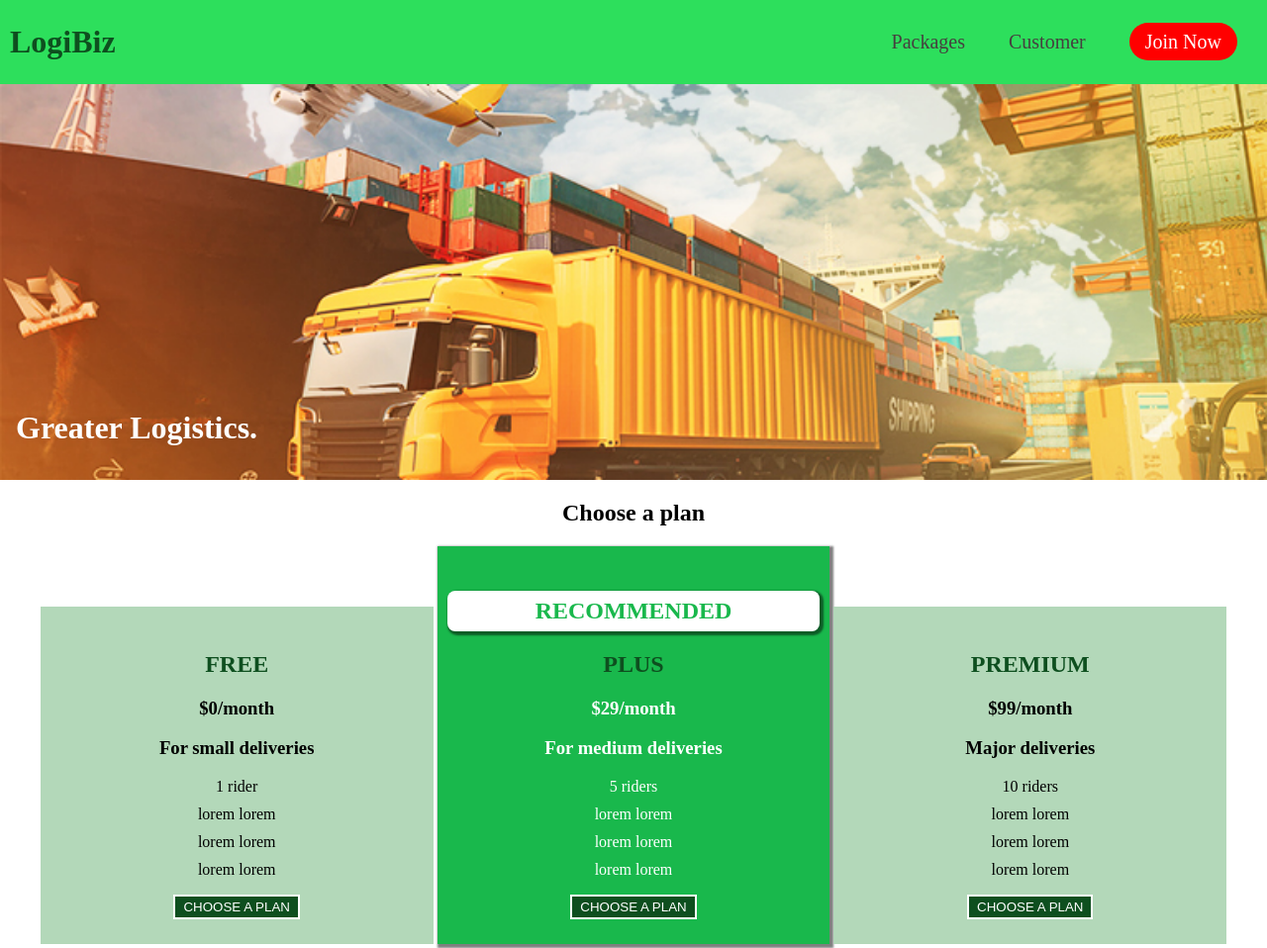
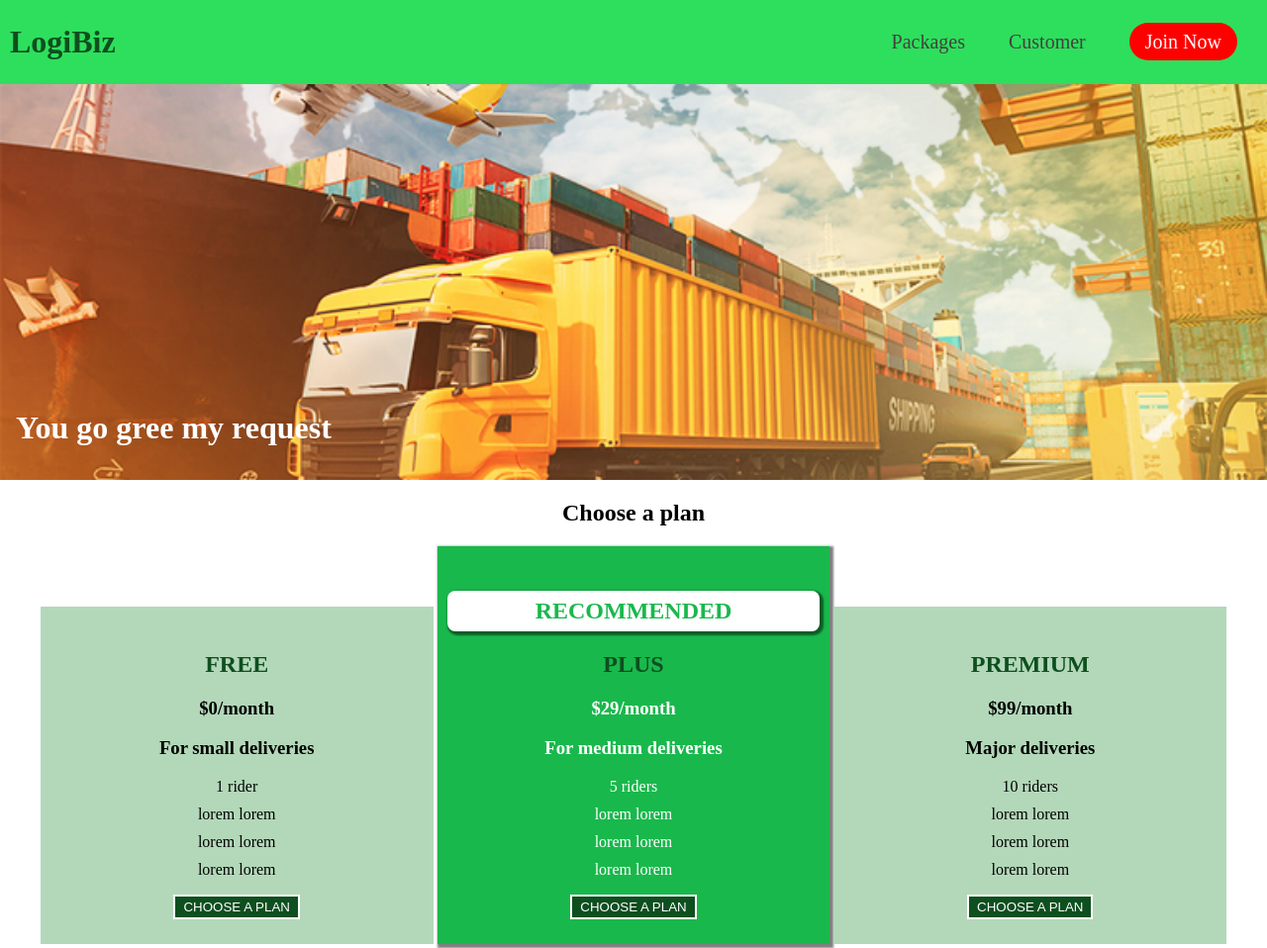
Before and after one commit to dprince001/LOGIBIZ-CBC, a plain HTML site: page index.html in a window 1280 px wide. Shown: the top 958 px of the page at 99% size. Drawn offline with Linux system fonts and the light colour scheme.

Commit message:
Accept my request na

```diff
--- a/index.html
+++ b/index.html
@@ -24,7 +24,7 @@
 
 <main>
     <div class="overview">
-        <h1>Greater Logistics.</h1>
+        <h1>You go gree my request</h1>
     </div>
     <div class="plans">
         <h2>Choose a plan</h2>
```
